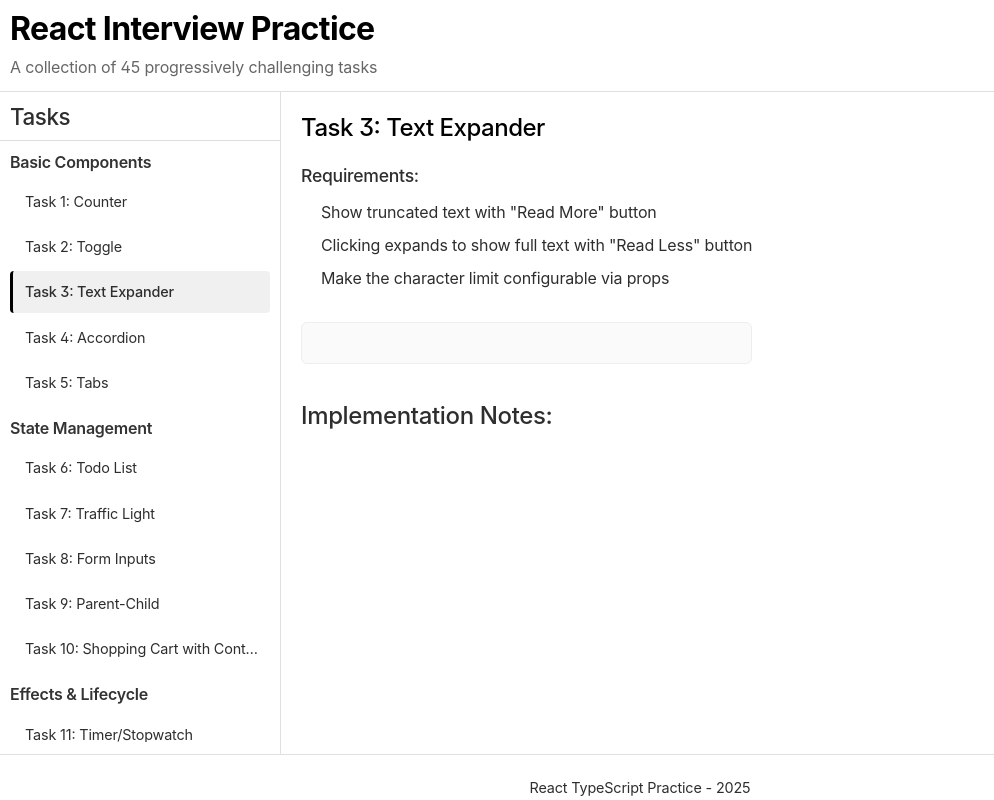
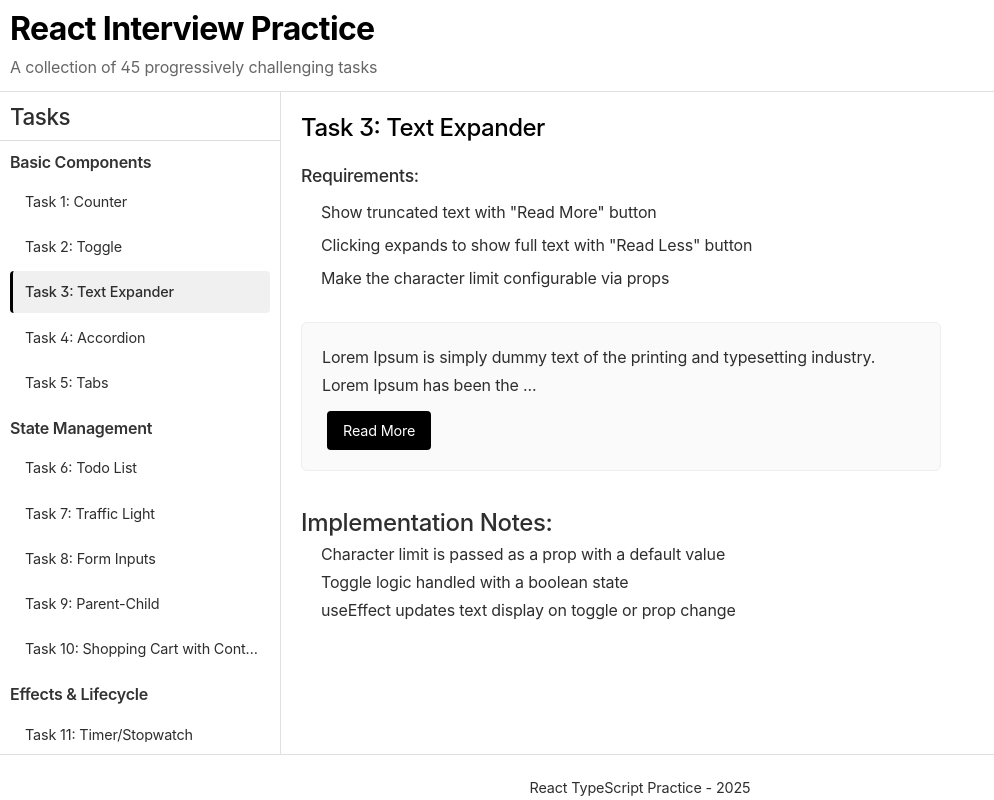
Before and after one commit to SanjoyPator1/WebDevLearning, a React (Vite) app in the folder set-01-frontend-focused/: page / in a window 1280 px wide. Both pictures are taken after a click on the item "Task 3: Text Expander". Shown: the whole page, without its empty margins (0-994 px from the left). Built offline with nearby package versions, Linux system fonts and the light colour scheme.

Commit message:
react: Task 03 - Text Expander

```diff
--- a/set-01-frontend-focused/src/components/TaskRenderer/index.tsx
+++ b/set-01-frontend-focused/src/components/TaskRenderer/index.tsx
@@ -11,6 +11,7 @@ import FormInputs from "../../tasks/Task08_FormInputs/FormInputs";
 import ParentChild from "../../tasks/Task09_ParentChild/ParentChild";
 import ShoppingCart from "../../tasks/Task10_ShoppingCart/ShoppingCart";
 import Counter from "../../tasks/Task01_Counter/Counter";
+import { longText } from "../../shared/utils/tasksData";
 
 interface TaskRendererProps {
   currentTask: string | null;
@@ -20,7 +21,7 @@ const TaskRenderer: React.FC<TaskRendererProps> = ({ currentTask }) => {
   const taskComponents: Record<string, React.ReactNode> = {
     counter: <Counter />,
     toggle: <Toggle />,
-    textExpander: <TextExpander />,
+    textExpander: <TextExpander text={longText} />,
     accordion: <Accordion />,
     tabs: <Tabs />,
     todoList: <TodoList />,
--- a/set-01-frontend-focused/src/shared/utils/tasksData.ts
+++ b/set-01-frontend-focused/src/shared/utils/tasksData.ts
@@ -169,3 +169,5 @@ export const taskCategories: TaskCategory[] = [
 ];
 
 export default tasks;
+
+export const longText = `Lorem Ipsum is simply dummy text of the printing and typesetting industry. Lorem Ipsum has been the industry's standard dummy text ever since the 1500s, when an unknown printer took a galley of type and scrambled it to make a type specimen book. It has survived not only five centuries, but also the leap into electronic typesetting, remaining essentially unchanged. It was popularised in the 1960s with the release of Letraset sheets containing Lorem Ipsum passages, and more recently with desktop publishing software like Aldus PageMaker including versions of Lorem Ipsum.`;
--- a/set-01-frontend-focused/src/tasks/Task03_TextExpander/TextExpander.tsx
+++ b/set-01-frontend-focused/src/tasks/Task03_TextExpander/TextExpander.tsx
@@ -1,4 +1,30 @@
-function TextExpander() {
+import { useEffect, useState } from "react";
+
+type TextExpanderProps = {
+  text: string;
+  charLimit?: number;
+};
+
+function TextExpander({ text, charLimit = 100 }: TextExpanderProps) {
+  const [isExpanded, setIsExpanded] = useState(false);
+  const [currentText, setCurrentText] = useState("");
+
+  const toggleExpand = () => {
+    setIsExpanded((prev) => !prev);
+  };
+
+  useEffect(() => {
+    if (isExpanded) {
+      setCurrentText(text);
+    } else {
+      setCurrentText(
+        text && text.length > charLimit
+          ? text.slice(0, charLimit) + "..."
+          : text
+      );
+    }
+  }, [isExpanded, text, charLimit]);
+
   return (
     <div className="task-container">
       <h2>Task 3: Text Expander</h2>
@@ -12,12 +38,21 @@ function TextExpander() {
         </ul>
       </div>
 
-      <div className="implementation">{/* Implementation goes here */}</div>
+      <div className="implementation md:w-[50vw] flex flex-col gap-3">
+        <p>{currentText}</p>
+        {text && text.length > charLimit && (
+          <button className="w-fit" onClick={toggleExpand}>
+            {isExpanded ? "Read Less" : "Read More"}
+          </button>
+        )}
+      </div>
 
       <div className="task-notes">
         <h3>Implementation Notes:</h3>
         <ul>
-          <li></li>
+          <li>Character limit is passed as a prop with a default value</li>
+          <li>Toggle logic handled with a boolean state</li>
+          <li>useEffect updates text display on toggle or prop change</li>
         </ul>
       </div>
     </div>
```
